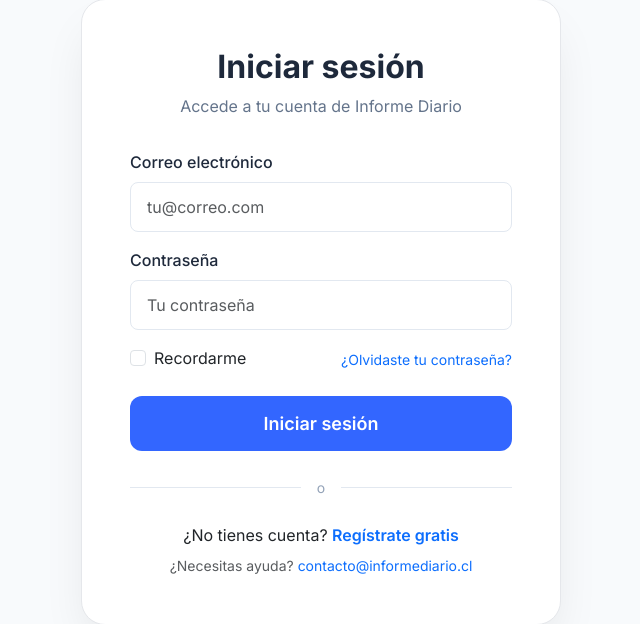
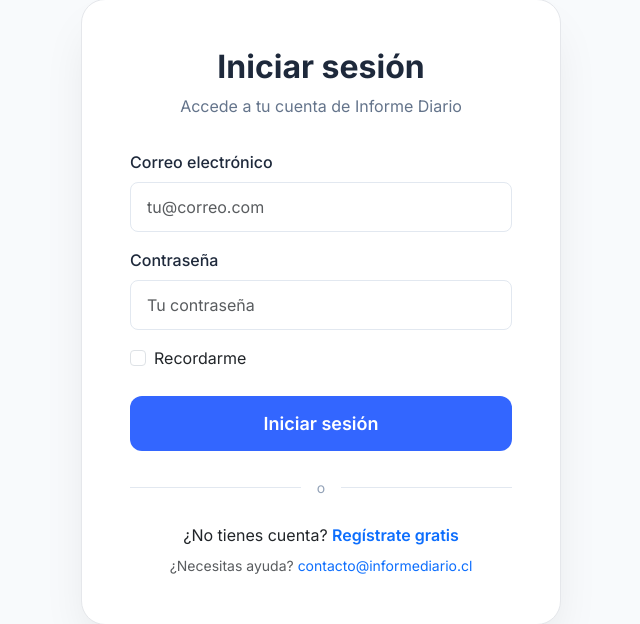
Before and after one commit to Yoyofdr/informe_diario_final, a Django app: page /login/ in a window 1280 px wide. Shown: the part 113-737 px from the top of the page, without its empty margins (319-959 px from the left). Run offline with Django 5.2, Linux system fonts and the light colour scheme.

Commit message:
fix: Comentar enlace de password_reset en login para evitar NoReverseMatch
- URL password_reset está desactivada temporalmente
- Comentar enlace hasta que se creen templates Chennai para reset

🤖 Generated with [Claude Code](https://claude.ai/code)

Co-Authored-By: Claude <noreply@anthropic.com>

```diff
--- a/templates/registration/login_chennai.html
+++ b/templates/registration/login_chennai.html
@@ -189,7 +189,7 @@
                                 Recordarme
                             </label>
                         </div>
-                        <a href="{% url 'alerts:password_reset' %}" class="text-primary text-decoration-none small">¿Olvidaste tu contraseña?</a>
+                        <!-- <a href="{% url 'alerts:password_reset' %}" class="text-primary text-decoration-none small">¿Olvidaste tu contraseña?</a> -->
                     </div>
 
                     <button type="submit" class="btn btn-primary w-100">
```
